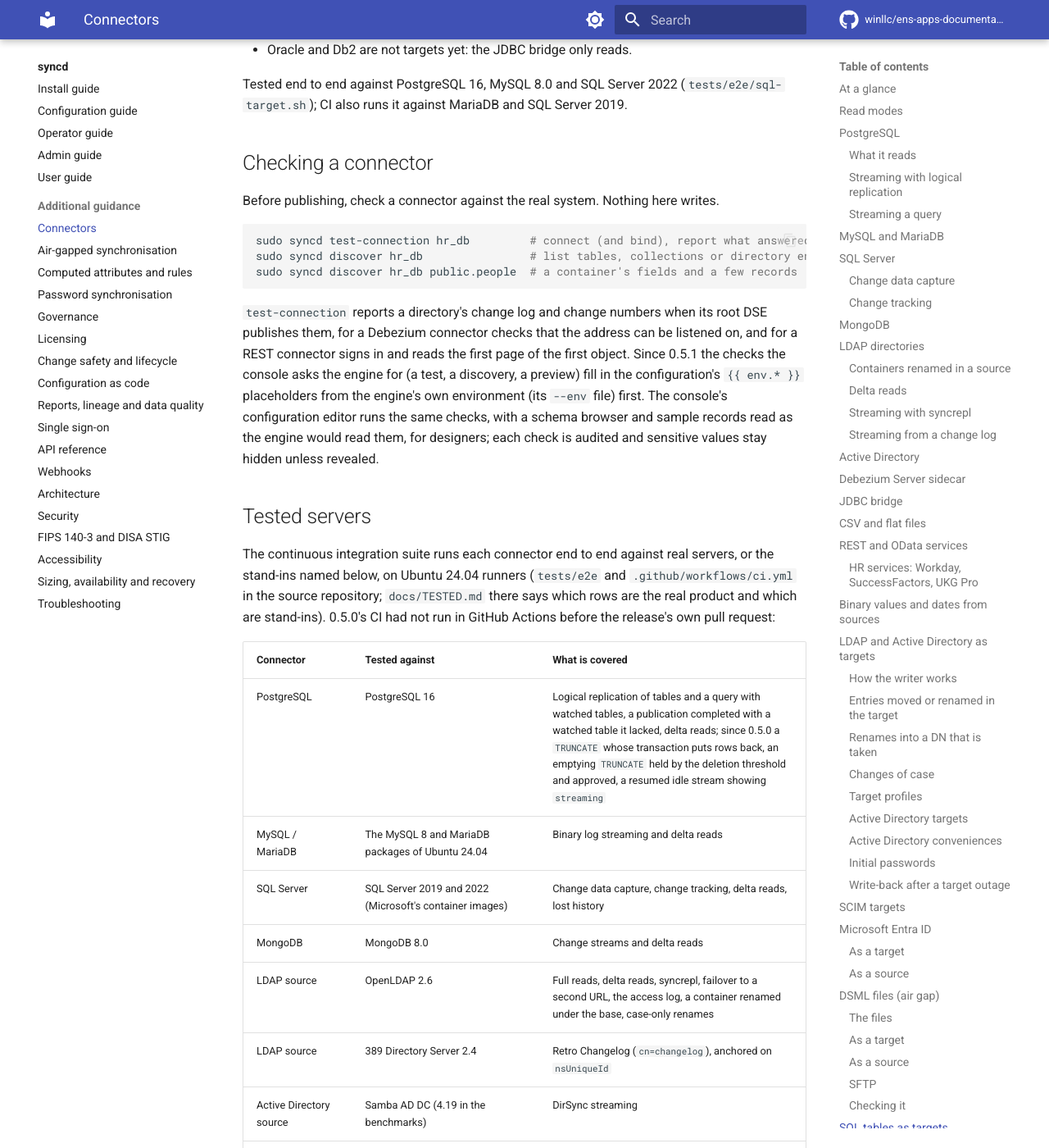
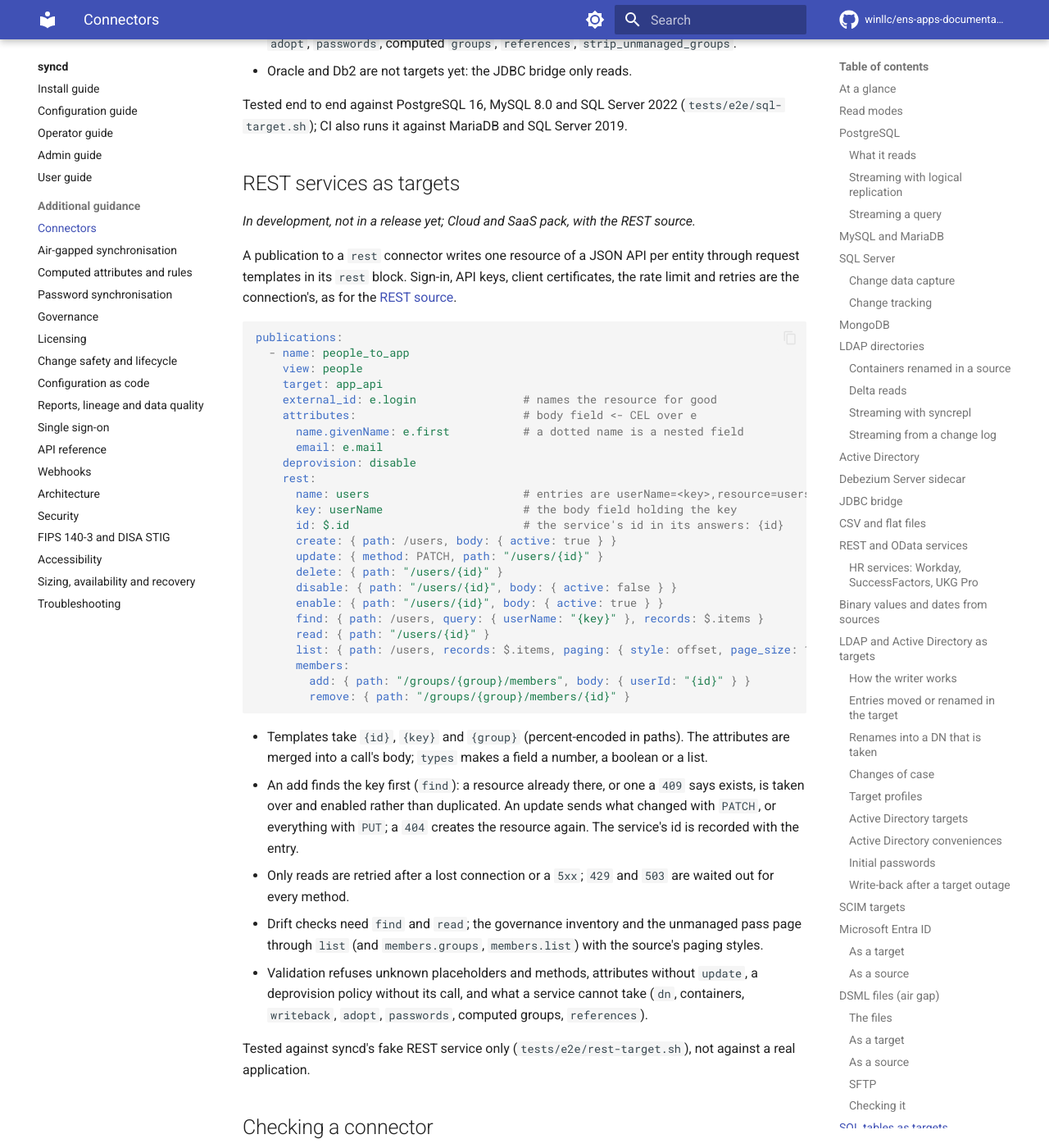
Before and after one commit to winllc/ens-apps-documentation, an MkDocs documentation site: the page built from docs/syncd/connectors.md, in a window 1280 px wide and 1400 px high, scrolled down 45553 px. Shown: the whole window at 82% size. Built offline with MkDocs 1.6.1 and Material for MkDocs 9.7.7, drawn with Linux system fonts in a browser that asks for light colours; comment, search, counter and statistics services are not loaded; some of the changed text lies outside the part shown.

Commit message:
syncd connectors: REST services as targets
Documents publications to JSON APIs through request templates (in development): the
rest block, what each engine operation sends, retries, validation, and that it is
tested against syncd's fake REST service only.

Co-Authored-By: Claude Opus 5.5 <noreply@anthropic.com>
Claude-Session: https://claude.ai/code/session_015i4tKc5i6xgbjoaMWWUgbP

````diff
--- a/docs/syncd/connectors.md
+++ b/docs/syncd/connectors.md
@@ -8,7 +8,8 @@ a JDBC driver. Targets are LDAP directories, Active Directory, SaaS applications
 speak SCIM 2.0, and Entra ID. Since 0.6.0 a `dsml` connector carries changes across an air
 gap as DSML v2 files: a target on the connected side, a source on the far side. In
 development (not in a release yet), PostgreSQL, MySQL and SQL Server tables are targets
-too: see [SQL tables as targets](#sql-tables-as-targets).
+too: see [SQL tables as targets](#sql-tables-as-targets), and so are JSON APIs through
+request templates: see [REST services as targets](#rest-services-as-targets).
 
 This page says how each connector reads, what it needs on the source side, and which
 settings matter. Every key is listed in [Configuration](configuration.md#connectors-connectors);
@@ -1851,6 +1852,58 @@ publications:
 Tested end to end against PostgreSQL 16, MySQL 8.0 and SQL Server 2022 (`tests/e2e/sql-target.sh`);
 CI also runs it against MariaDB and SQL Server 2019.
 
+## REST services as targets
+
+*In development, not in a release yet; Cloud and SaaS pack, with the REST source.*
+
+A publication to a `rest` connector writes one resource of a JSON API per entity through
+request templates in its `rest` block. Sign-in, API keys, client certificates, the rate
+limit and retries are the connection's, as for the [REST source](#rest-and-odata-services).
+
+```yaml
+publications:
+  - name: people_to_app
+    view: people
+    target: app_api
+    external_id: e.login                # names the resource for good
+    attributes:                         # body field <- CEL over e
+      name.givenName: e.first           # a dotted name is a nested field
+      email: e.mail
+    deprovision: disable
+    rest:
+      name: users                       # entries are userName=<key>,resource=users
+      key: userName                     # the body field holding the key
+      id: $.id                          # the service's id in its answers: {id}
+      create: { path: /users, body: { active: true } }
+      update: { method: PATCH, path: "/users/{id}" }
+      delete: { path: "/users/{id}" }
+      disable: { path: "/users/{id}", body: { active: false } }
+      enable: { path: "/users/{id}", body: { active: true } }
+      find: { path: /users, query: { userName: "{key}" }, records: $.items }
+      read: { path: "/users/{id}" }
+      list: { path: /users, records: $.items, paging: { style: offset, page_size: 100 } }
+      members:
+        add: { path: "/groups/{group}/members", body: { userId: "{id}" } }
+        remove: { path: "/groups/{group}/members/{id}" }
+```
+
+- Templates take `{id}`, `{key}` and `{group}` (percent-encoded in paths). The attributes
+  are merged into a call's body; `types` makes a field a number, a boolean or a list.
+- An add finds the key first (`find`): a resource already there, or one a `409` says
+  exists, is taken over and enabled rather than duplicated. An update sends what changed
+  with `PATCH`, or everything with `PUT`; a `404` creates the resource again. The
+  service's id is recorded with the entry.
+- Only reads are retried after a lost connection or a `5xx`; `429` and `503` are waited out
+  for every method.
+- Drift checks need `find` and `read`; the governance inventory and the unmanaged pass page
+  through `list` (and `members.groups`, `members.list`) with the source's paging styles.
+- Validation refuses unknown placeholders and methods, attributes without `update`, a
+  deprovision policy without its call, and what a service cannot take (`dn`, containers,
+  `writeback`, `adopt`, `passwords`, computed groups, `references`).
+
+Tested against syncd's fake REST service only (`tests/e2e/rest-target.sh`), not against a
+real application.
+
 ## Checking a connector
 
 Before publishing, check a connector against the real system. Nothing here writes.
@@ -1952,8 +2005,8 @@ Not tested against a real server:
   needs them. HR and SaaS services are read through the REST reader since 0.5.0; Workday
   SOAP and SuccessFactors `$expand` are not built.
 - **Other targets**: Oracle and Db2 tables (PostgreSQL, MySQL and SQL Server tables are
-  targets in development), files other than DSML, REST services, and applications that
-  do not speak SCIM 2.0.
+  targets in development), files other than DSML, and APIs that take bodies other than
+  JSON (REST services with JSON bodies are targets in development).
 - **DSML over anything but a directory or SFTP**: a DSML gateway's SOAP or HTTP endpoint
   is not called; files go through a directory or an SFTP server. Not tested against a
   commercial DSML gateway or a data diode's transfer software.
````
